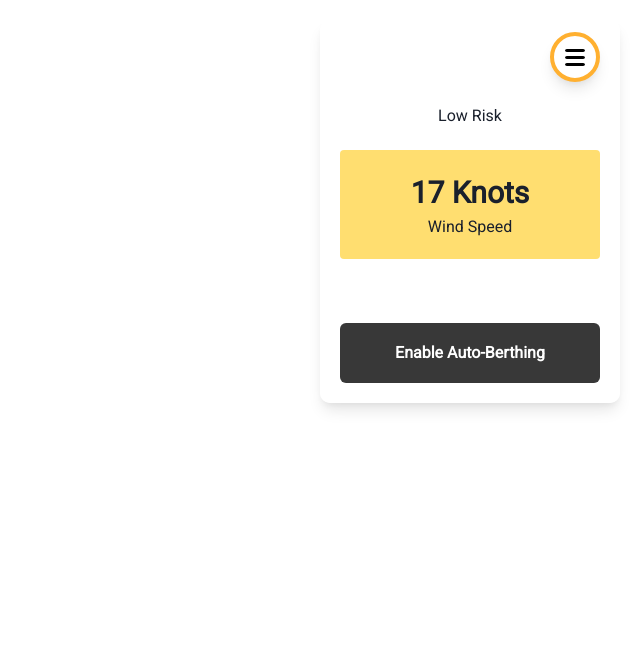
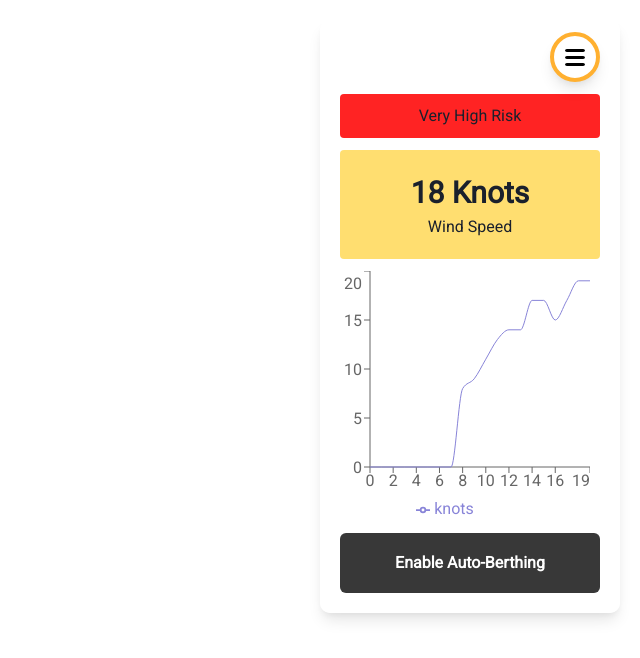
Before and after one commit to kahkoii/hacx2024, a React (Vite) app: page / in a window 1280 px wide. Both pictures are taken after a click on the button 1215 px from the left and 57 px from the top of the page. Shown: the top 658 px of the page, without its empty margins (640-1280 px from the left). Built offline with nearby package versions, Linux system fonts and the light colour scheme.

Commit message:
add chart with random data

```diff
--- a/package.json
+++ b/package.json
@@ -9,7 +9,6 @@
   },
   "dependencies": {
     "@canvasjs/charts": "^3.10.8",
-    "@canvasjs/react-charts": "^1.0.2",
     "@chakra-ui/react": "^2.4.9",
     "@emotion/react": "^11.10.5",
     "@emotion/styled": "^11.10.5",
@@ -21,6 +20,7 @@
     "react-dom": "^18.2.0",
     "react-icons": "^5.0.1",
     "react-router-dom": "^6.22.1",
+    "recharts": "^2.12.7",
     "zustand": "^4.5.0"
   },
   "scripts": {
--- a/src/pages/Home/Sidebar.tsx
+++ b/src/pages/Home/Sidebar.tsx
@@ -1,72 +1,91 @@
 import { Button, Flex, Text, Box } from '@chakra-ui/react'
 import { useEffect, useState } from 'react'
-// @ts-expect-error no type definition available
-import CanvasJSReact from '@canvasjs/react-charts'
+import {
+	LineChart,
+	Line,
+	XAxis,
+	YAxis,
+	Legend,
+	ResponsiveContainer,
+} from 'recharts'
 
 const Sidebar = () => {
 	const [autoStatus, setAutoStatus] = useState(false)
 	const [sidebarOpen, setSidebarOpen] = useState(false)
-	const [latestWindSpeed, setLatestWindSpeed] = useState(9)
-	const [updater, setUpdater] = useState(true)
+	const [latestWindSpeed, setLatestWindSpeed] = useState(8)
+	const [riskLevel, setRiskLevel] = useState('Low')
+	const [updater, setUpdater] = useState(0)
+	const [updateChart, setUpdateChart] = useState(false)
+
+	const riskColor = {
+		Low: '#8DFF98',
+		Moderate: '#FFC46C',
+		High: '#FF6E8D',
+		'Very High': '#FF2323',
+	}
+
 	const [windData, setWindData] = useState([
-		{ x: 1, y: 6 },
-		{ x: 2, y: 5 },
-		{ x: 3, y: 7 },
-		{ x: 4, y: 6 },
-		{ x: 5, y: 10 },
-		{ x: 6, y: 11 },
-		{ x: 7, y: 7 },
-		{ x: 8, y: 5 },
-		{ x: 9, y: 4 },
-		{ x: 10, y: 5 },
-		{ x: 11, y: 5 },
-		{ x: 12, y: 7 },
-		{ x: 13, y: 9 },
-		{ x: 14, y: 12 },
-		{ x: 15, y: 12 },
-		{ x: 16, y: 11 },
-		{ x: 17, y: 13 },
-		{ x: 18, y: 15 },
-		{ x: 19, y: 17 },
-		{ x: 20, y: 15 },
+		{ x: 1, knots: 0 },
+		{ x: 2, knots: 0 },
+		{ x: 3, knots: 0 },
+		{ x: 4, knots: 0 },
+		{ x: 5, knots: 0 },
+		{ x: 6, knots: 0 },
+		{ x: 7, knots: 0 },
+		{ x: 8, knots: 0 },
+		{ x: 9, knots: 0 },
+		{ x: 10, knots: 0 },
+		{ x: 11, knots: 0 },
+		{ x: 12, knots: 0 },
+		{ x: 13, knots: 0 },
+		{ x: 14, knots: 0 },
+		{ x: 15, knots: 0 },
+		{ x: 16, knots: 0 },
+		{ x: 17, knots: 0 },
+		{ x: 18, knots: 0 },
+		{ x: 19, knots: 0 },
+		{ x: 20, knots: 0 },
 	])
-	// const CanvasJSChart = new CanvasJSReact.CanvasJSChart()
-	// const options = {
-	// 	animationEnabled: true,
-	// 	title: {
-	// 		text: 'Wind Speed Trends',
-	// 	},
-	// 	data: [
-	// 		{
-	// 			type: 'spline',
-	// 			dataPoints: windData,
-	// 		},
-	// 	],
-	// }
-
-	const riskLevel = 'Low Risk'
 
 	const autoBerthBtn = () => {
 		setAutoStatus(!autoStatus)
 		console.log(autoStatus)
 	}
 
+	const shiftArray = (latestWindSpeed: number) => {
+		const t = windData
+		for (let i = 0; i < 19; i++) {
+			t[i].knots = t[i + 1].knots
+		}
+		t[19].knots = latestWindSpeed
+		setWindData(t)
+	}
+
 	useEffect(() => {
-		// const newData = windData
-		// const lastPoint = windData[19]
-		// lastPoint.y += 1
-		// newData.shift()
-		// newData.push(lastPoint)
 		setTimeout(() => {
-			// setWindData(newData)
-			const t = Math.floor(Math.random() * 9)
+			let t = Math.floor(Math.random() * 9)
 			if (t < 3 && latestWindSpeed + t - 3 > 0) {
-				setLatestWindSpeed(latestWindSpeed + t - 3)
+				t = latestWindSpeed + t - 3
 			} else if (t > 5 && latestWindSpeed + t - 5 < 20) {
-				setLatestWindSpeed(latestWindSpeed + t - 5)
+				t = latestWindSpeed + t - 5
+			} else {
+				t = latestWindSpeed
 			}
-			console.log(latestWindSpeed)
-			setUpdater(!updater)
+			if (t < 9) {
+				setRiskLevel('Low')
+			} else if (t < 13) {
+				setRiskLevel('Moderate')
+			} else if (t < 18) {
+				setRiskLevel('High')
+			} else {
+				setRiskLevel('Very High')
+			}
+			if (updater % 5 == 0) {
+				setUpdateChart(!updateChart)
+			}
+			shiftArray(t)
+			setLatestWindSpeed(t)
+			setUpdater(updater + 1)
 		}, 800)
 	}, [updater])
 
@@ -126,11 +145,11 @@ const Sidebar = () => {
 			<Flex
 				justifyContent="center"
 				borderRadius="4px"
-				bgColor="white"
+				bgColor={riskColor[riskLevel]}
 				padding="10px"
 				display={sidebarOpen ? 'flex' : 'none'}
 			>
-				<Text>{riskLevel}</Text>
+				<Text>{riskLevel} Risk</Text>
 			</Flex>
 			<Flex
 				flexDir="column"
@@ -147,14 +166,29 @@ const Sidebar = () => {
 				<Text>Wind Speed</Text>
 			</Flex>
 			<Flex
+				height="250px"
+				width="250px"
 				flexDir="column"
-				alignItems="center"
-				justifyContent="center"
 				borderRadius="4px"
-				padding="20px"
 				display={sidebarOpen ? 'flex' : 'none'}
 			>
-				{/* <CanvasJSChart options={options} /> */}
+				<ResponsiveContainer width="100%" height="100%">
+					<LineChart
+						data={windData}
+						margin={{ left: -30 }}
+						key={Number(updateChart)}
+					>
+						<YAxis />
+						<XAxis />
+						<Legend />
+						<Line
+							type="monotone"
+							dataKey="knots"
+							stroke="#8884d8"
+							dot={false}
+						/>
+					</LineChart>
+				</ResponsiveContainer>
 			</Flex>
 			<Button
 				bgColor={autoStatus ? '#22CF4D' : '#383838'}
```
Also changed, not shown: 1 other file (tests, documents, lock files or other folders).
